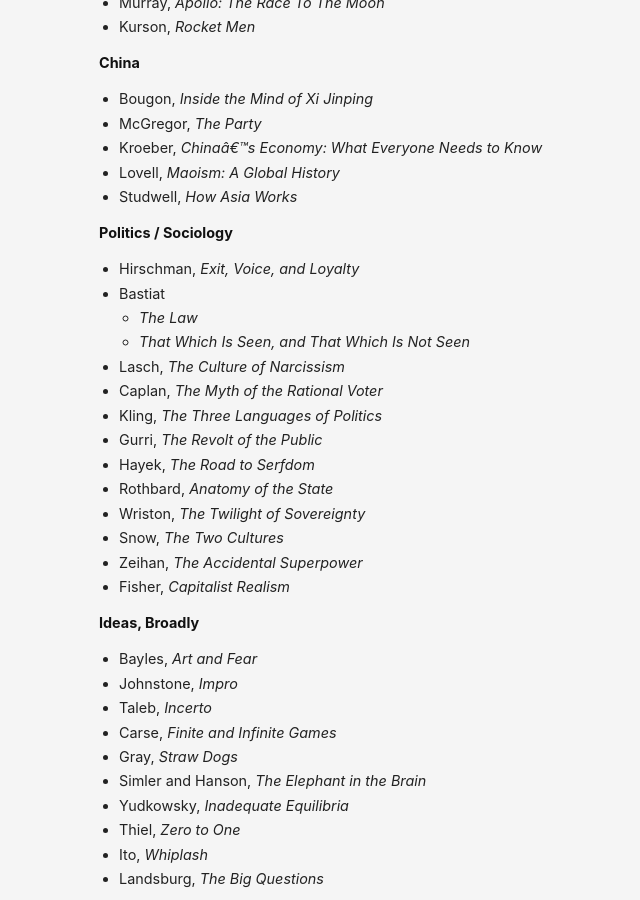
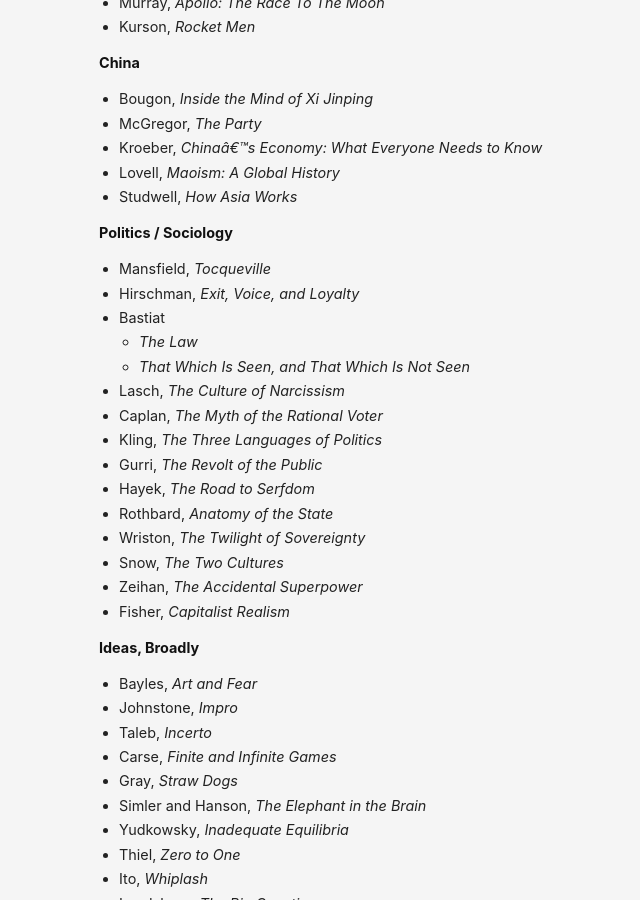
Before and after one commit to danschlz/danschulz.github.io, a Jekyll site: the page built from books.md, in a window 1280 px wide and 900 px high, scrolled down 5783 px. Shown: the whole window, without its empty margins (261-901 px from the left). Built offline with Jekyll 4.4.1, drawn with Linux system fonts in a browser that asks for light colours.

Commit message:
Update books.md

```diff
--- a/books.md
+++ b/books.md
@@ -281,6 +281,7 @@ Jump to:
 - Studwell, _How Asia Works_
 
 **Politics / Sociology** <a name="politics"></a>
+- Mansfield, _Tocqueville_
 - Hirschman, _Exit, Voice, and Loyalty_
 - Bastiat
   - _The Law_
```
